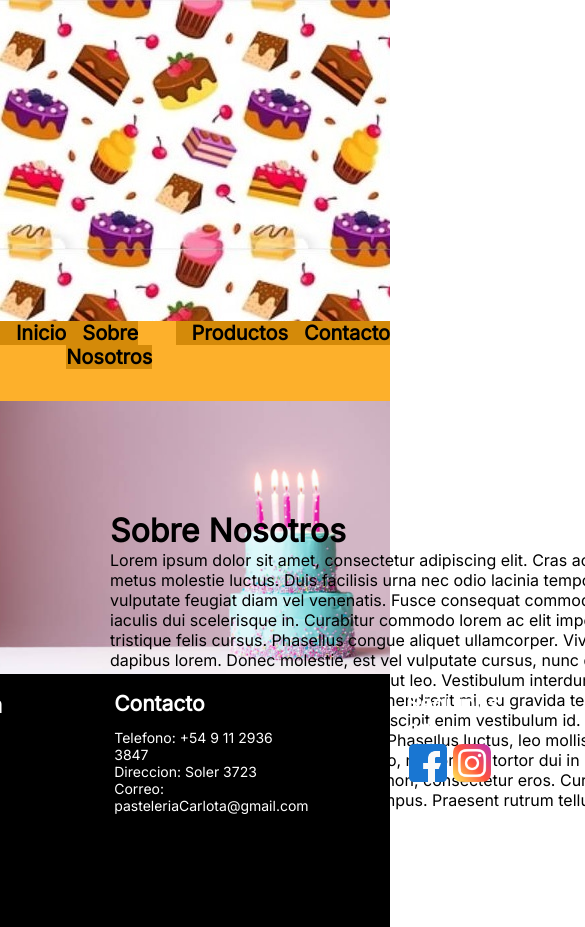
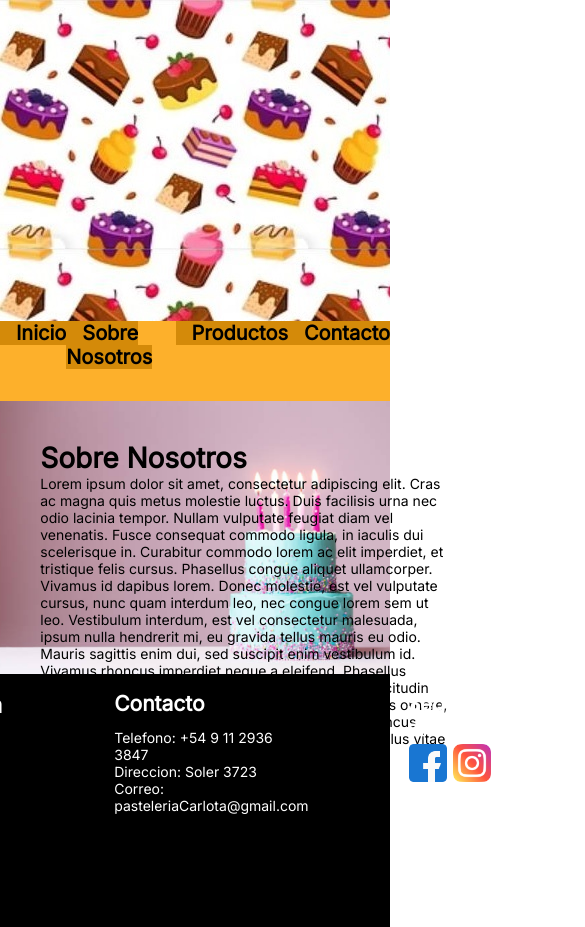
Before and after one commit to LilianJuri/web-page-pasteleria-carlota, a React (Create React App) app: page /sobre-nosotros in a window 390 px wide. Shown: the top 927 px of the page, 585 px wide, since content can reach past the window. Built offline with nearby package versions, Linux system fonts and the light colour scheme.

Commit message:
changes css in banner, footer and page SobreNosotros

```diff
--- a/src/component/Banner.css
+++ b/src/component/Banner.css
@@ -4,15 +4,15 @@
     flex-direction: column;
     background-image: url(../img/background-cake-banner-top.jpg);
     height: 38vh;
-    width: 100vw;
+    width: 100%;
 }
 
 .title-banner{
     display: block;
     position: absolute;
     top: 75px;
-    left: 1160px;
-    font-size: 30px;
+    left: 1150px;
+    font-size: 25px;
     color: rgb(109, 39, 6);
 }
 
--- a/src/component/Footer.css
+++ b/src/component/Footer.css
@@ -26,7 +26,7 @@
 /* center side */
 .center-side{
     color:white;
-    margin: 1.25em 18em 0em 18em;
+    margin: 1.25em 14em 0em 14em;
 }
 
 .center-side h2{
@@ -51,7 +51,7 @@
         font-size: 12px;
     }
     .center-side{
-        margin: 1em 1em 0em 4em;
+        margin: 1em 4em 0em 4em;
     }
 }
 
@@ -61,7 +61,7 @@
         font-size: 14px;
     }
     .center-side{
-        margin: 1.25em 2em 0em 6em;
+        margin: 1.25em 8em 0em 8em;
     }
     .icon-footer{
         height: 2.7em;
--- a/src/pages/SobreNosotros.css
+++ b/src/pages/SobreNosotros.css
@@ -7,17 +7,35 @@
     background-position: center center;
     background-repeat: no-repeat;
     background-size: cover;
-    width: 205,5vh;
+    width: 100%;
     height: 70vw;
+    font-size: 16px;
 }
 
 .text-conteiner-sn{
     display: block;
-    height: 100px;
-    width: 600px;
+    height: 6.25em;
+    width: 37.5em;
     text-align: left;
-    margin-top: 100px;
-    margin-left: 100px;
-    margin-right: 50px;
-    padding: 10px;
+    margin: 6.25em 3.125em 0em 6.25em;
+    padding: 0.625em;
 }
+
+@media  (max-width: 750px) {
+
+    .text-conteiner-sn{
+        font-size: 12px;
+        height: 9.25em;
+        width: 25.5em;
+    }
+}
+
+@media  (max-width: 1127px) {
+
+    .text-conteiner-sn{
+        font-size: 14px;
+        margin: 2.25em 3.125em 0em 2.25em;
+        height: 8.25em;
+        width: 30.5em;
+    }
+}
--- a/src/pages/SobreNosotros.js
+++ b/src/pages/SobreNosotros.js
@@ -4,7 +4,6 @@ import './SobreNosotros.css';
 
 const SobreNosotros = () => {
     return(
-        <div className='sobre-nosotros'>
         <div className="header-container-sn" >
             <div className="text-conteiner-sn" >
                 <h1>Sobre Nosotros</h1>
@@ -27,7 +26,6 @@ const SobreNosotros = () => {
                     </p>
             </div>
         </div>
-    </div>
     )
 }
 
```
